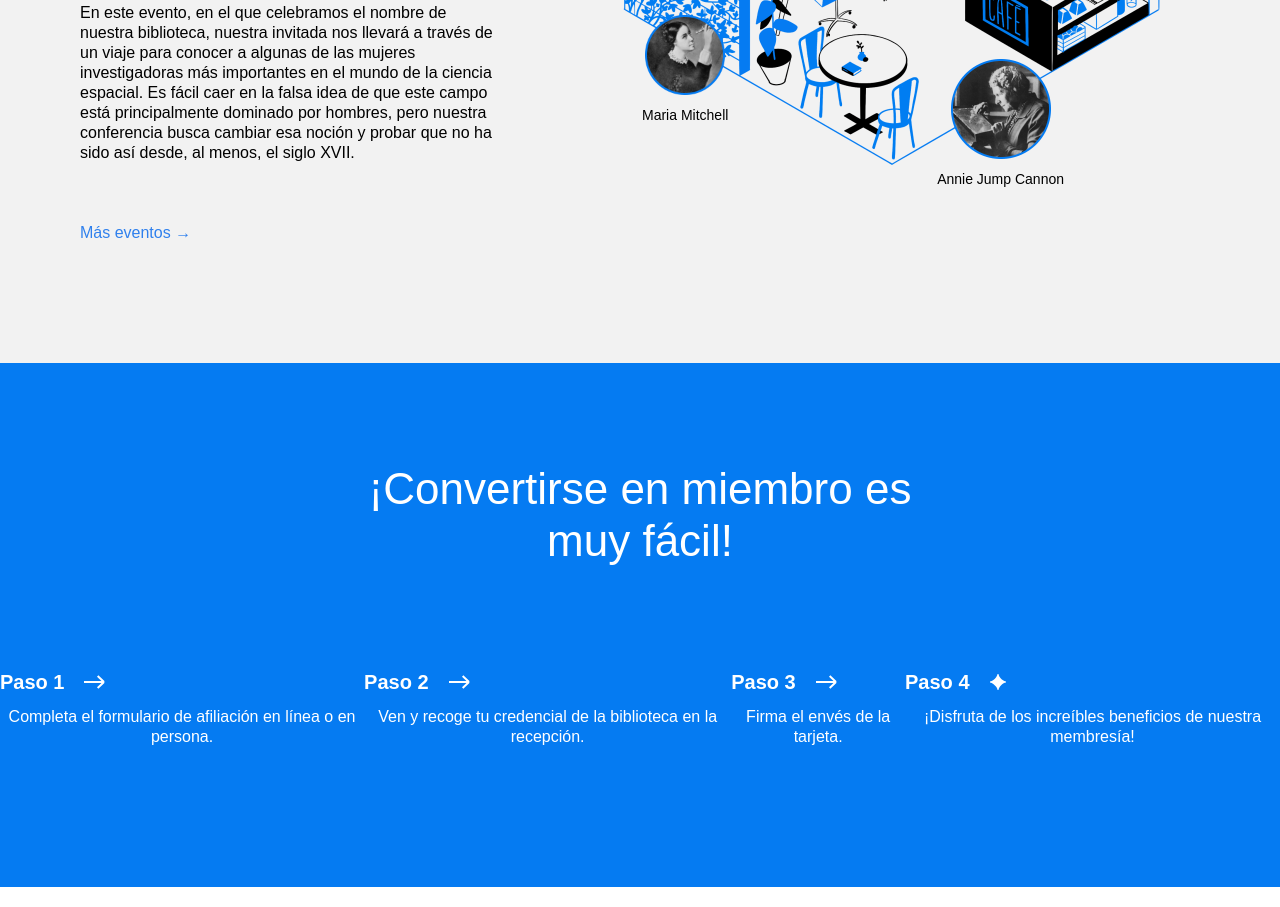
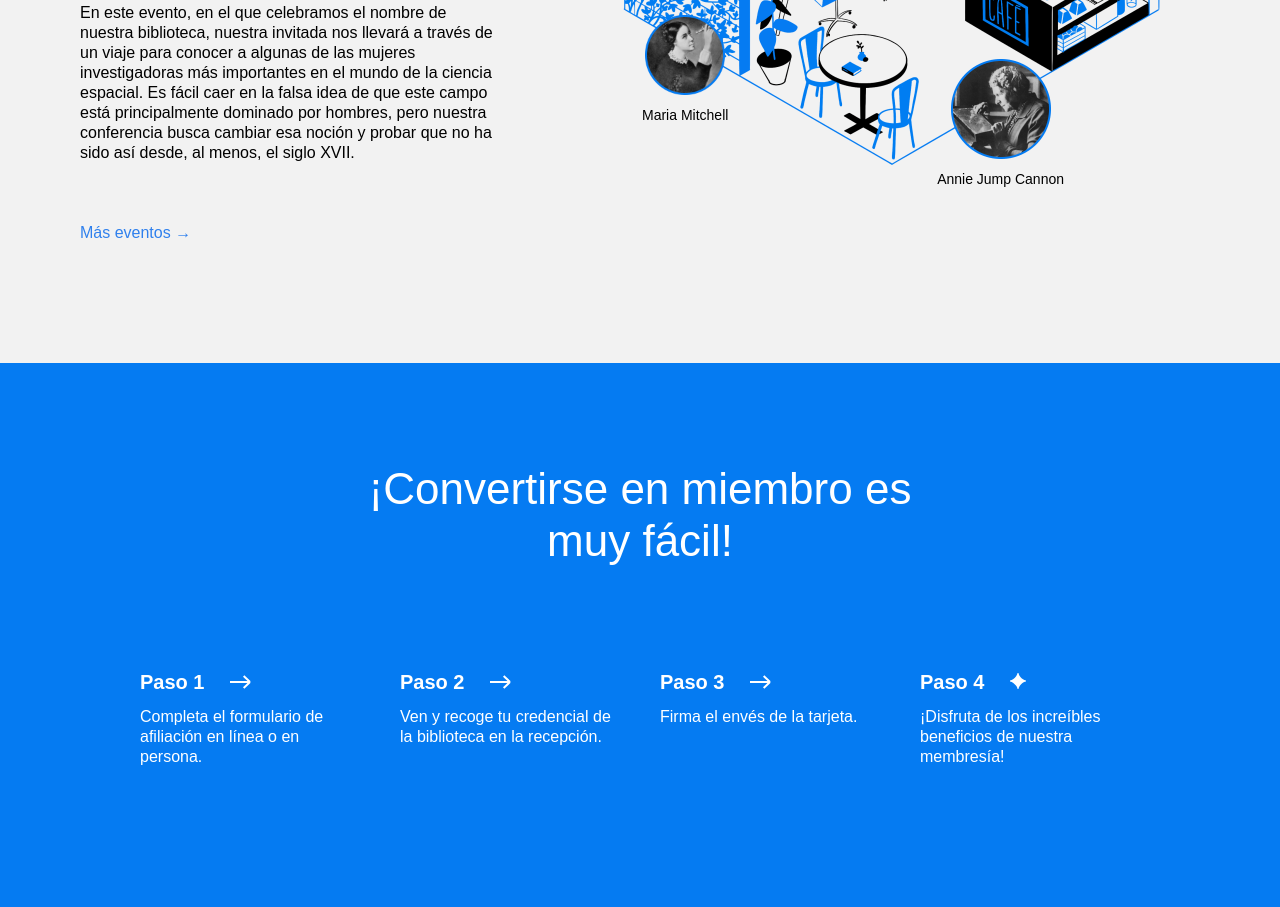
Before and after one commit to GabsRuiz/web_project_library_es, a plain HTML site: page index.html in a window 1280 px wide. Shown: the part 2575-3482 px from the top of the page. Drawn offline with Linux system fonts and the light colour scheme.

Commit message:
Membership completo

```diff
--- a/styles/style.css
+++ b/styles/style.css
@@ -318,21 +318,23 @@
   margin: 100px 0 0;
   display: flex;
   flex-direction: row;
-  justify-content: space-evenly;
+  justify-content: center;
+  column-gap: 40px;
   text-align: center;
+  align-items: start;
 }
 
 .step {
-  /* Agrega estilos */
+  display: flex;
+  flex-direction: column;
+  width: 220px;
 }
-
 .step__title {
   margin: 0;
   font-size: 20px;
   line-height: 30px;
   font-weight: 700;
-  display: flex;
-  align-items: center;
+  text-align: left;
 }
 
 .step__icon {
@@ -341,6 +343,7 @@
 
 .step__description {
   margin: 10px 0 0;
+  text-align: left;
 }
 
 .footer {
```
